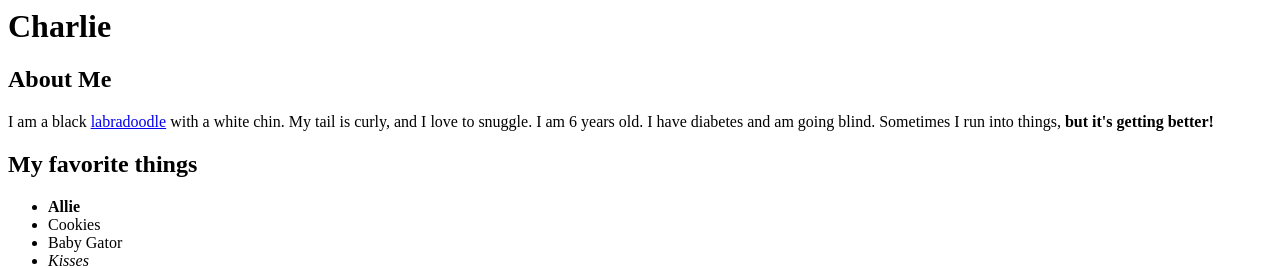
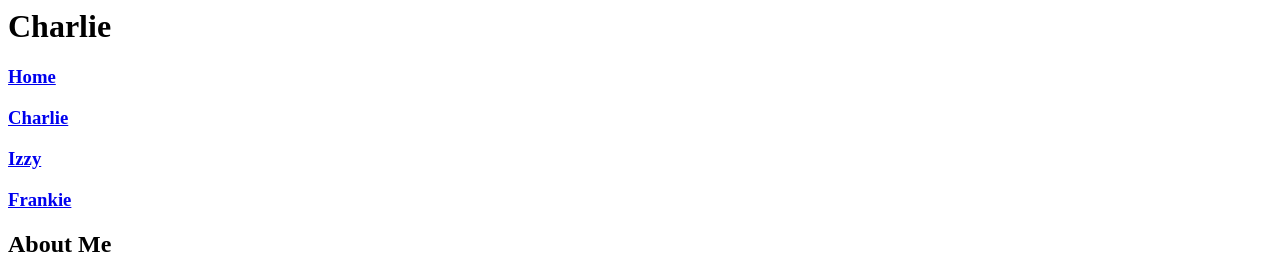
Before and after one commit to alexandraholcombe/Charlie, a plain HTML site: page Charlie.html in a window 1280 px wide. Shown: the top 268 px of the page. Drawn offline with Linux system fonts and the light colour scheme.

Commit message:
Added a navigation section at the top of the pages

```diff
--- a/Charlie.html
+++ b/Charlie.html
@@ -6,6 +6,13 @@
 
   <body>
     <h1>Charlie</h1>
+
+    <!--Start Navigation Here-->
+    <h3><a href="index.html">Home</a></h3>
+    <h3><a href="Charlie.html">Charlie</a></h3>
+    <h3><a href="Izzy.html">Izzy</a></h3>
+    <h3><a href="Frankie.html">Frankie</a></h3>
+    <!--End Navigation Here-->
 
     <h2>About Me</h2>
     <p>I am a black <a href="https://en.wikipedia.org/wiki/Labradoodle">labradoodle</a> with a white chin.  My tail is curly, and I love to snuggle.  I am 6 years old.  I have diabetes and am going blind.  Sometimes I run into things, <strong>but it's getting better!</strong></p>
```
Also changed, not shown: Frankie.html (+7 -0 lines), Izzy.html (+7 -0 lines).
